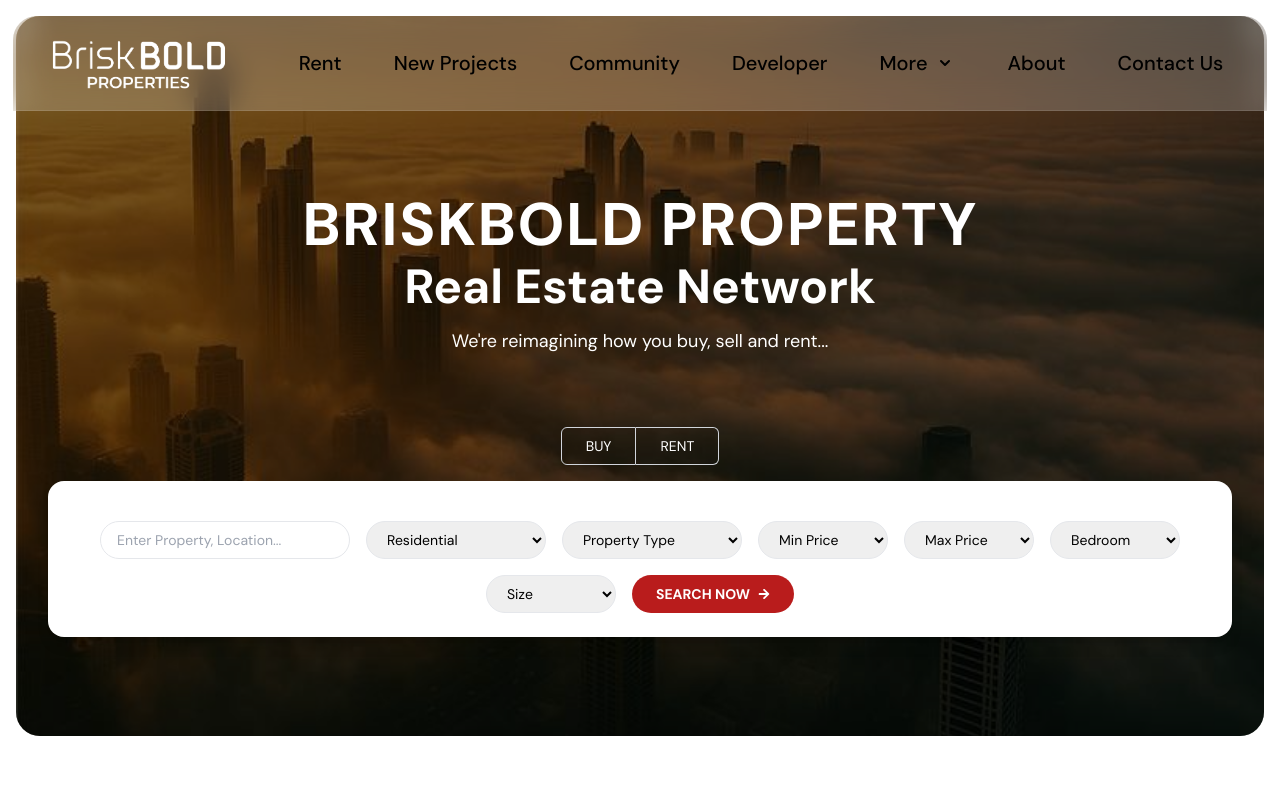
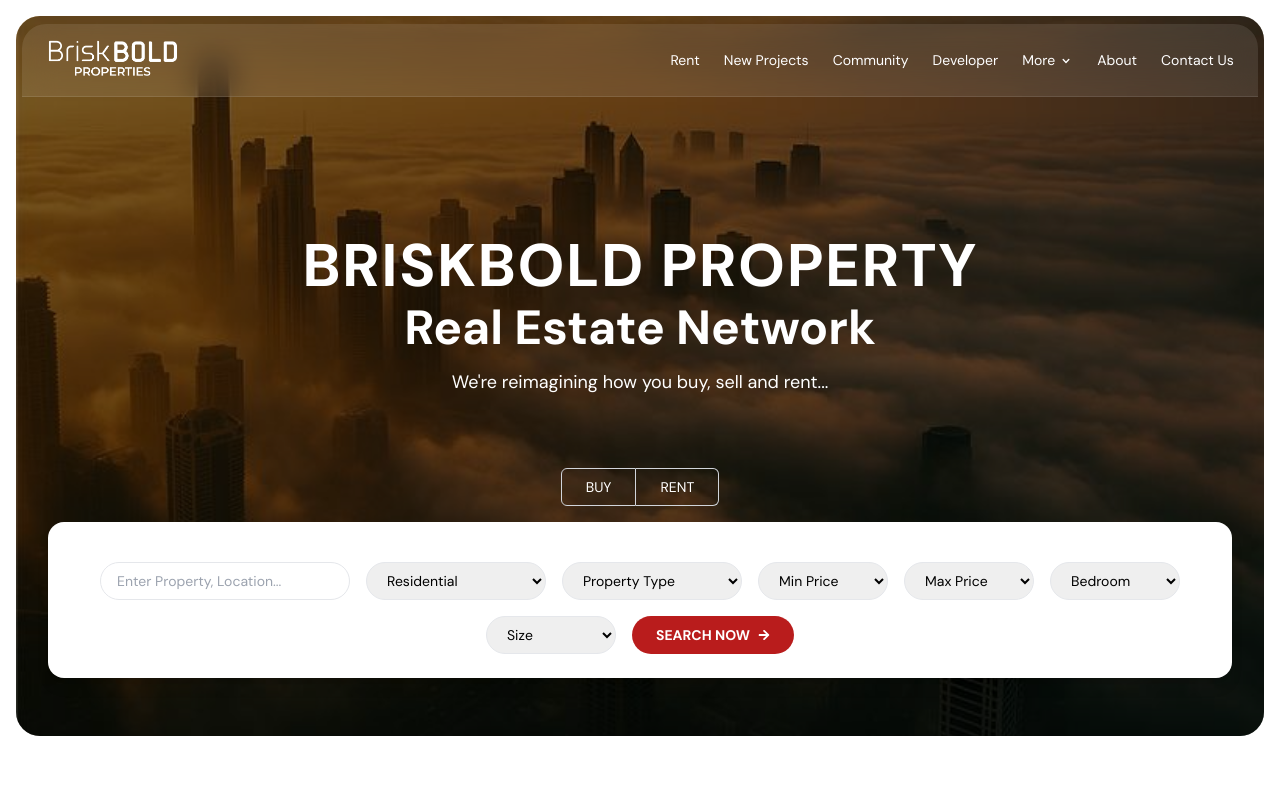
Before and after one commit to usmanashrafsiddiqi/BBP-MERN-WEBSITE, a React (Vite) app in the folder frontend/: page / in a window 1280 px wide. Shown: the top 800 px of the page. Built offline with nearby package versions, Linux system fonts and the light colour scheme.

Commit message:
nav updated

```diff
--- a/frontend/src/components/Footer.jsx
+++ b/frontend/src/components/Footer.jsx
@@ -42,7 +42,7 @@
 
           {/* About */}
           <div>
-            <h4 className="font-extrabold text-white mb-4 text-xl">About BRISKBOLD PROPERTY Site</h4>
+            <h4 className="font-extrabold text-white mb-4 text-xl">About Us</h4>
             <p className="text-gray-300 font-medium leading-relaxed">
               We’re reimagining how you<br />
               buy, sell and rent. It’s now <br />easier
--- a/frontend/src/components/Navbar.jsx
+++ b/frontend/src/components/Navbar.jsx
@@ -4,183 +4,79 @@
 
 const Navbar = () => {
   const [menuOpen, setMenuOpen] = useState(false);
-  const [dropdownOpen, setDropdownOpen] = useState(false);
+  const [moreOpen, setMoreOpen] = useState(false);
 
-  const toggleMenu = () => setMenuOpen(!menuOpen);
-  const toggleDropdown = () => setDropdownOpen(!dropdownOpen);
-
-  const navItems = [
-    { name: 'Rent', path: '/rent' },
-    { name: 'New Projects', path: '/newprojects' },
-    { name: 'Community', path: '/community' },
-    { name: 'Developer', path: '/developer' },
-    { name: 'More', path: '#' },
-    { name: 'About', path: '/about' },
-    { name: 'Contact Us', path: '/contact' },
-  ];
+  const toggleMenu = () => {
+    // Close "More" whenever mobile menu is toggled
+    setMenuOpen(!menuOpen);
+    setMoreOpen(false);
+  };
 
   return (
-    <nav className="fixed top-2 sm:top-3 md:top-4 left-0 right-0 mx-auto px-6 py-4 w-[98%] max-w-[98%] flex items-center justify-between z-50 bg-white/20 backdrop-blur-lg border-b border-white/10 rounded-t-[24px]">
-
-
-
-  {/* Navbar content here */}
+    <nav className="mt-2 mx-auto px-6 py-4 w-[99%] max-w-[99%] flex items-center justify-between z-50 bg-white/10 backdrop-blur-lg border-b border-white/10 rounded-t-[24px] relative">
       {/* Logo */}
-      <Link to="/" className="ml-3 mt-2 w-[120px] sm:w-[140px] md:w-[160px] xl:w-[180px]">
-        <img
-          src="/mainlogo.png"
-          alt="Briskbold Property Logo"
-          className="w-full h-auto object-contain"
-        />
+      <Link to="/">
+        <img src="/mainlogo.png" alt="Logo" className="h-10 w-auto" />
       </Link>
 
-      {/* Desktop Navigation */}
-      <div className="hidden lg:flex items-center justify-end flex-wrap gap-2 xl:gap-3 2xl:gap-4 flex-1">
-        <ul className="flex items-center flex-wrap gap-2 xl:gap-3 2xl:gap-4">
-          {navItems.map((item) =>
-            item.name === 'More' ? (
-              <li key={item.name} className="relative">
-                <button
-                  onClick={toggleDropdown}
-                  className="flex items-center px-4 xl:px-5 py-2 text-base lg:text-lg xl:text-xl 2xl:text-2xl bg-transparent text-black rounded-full font-medium transition hover:bg-gray-300"
-                >
-                  {item.name}
-                  <HiChevronDown className="ml-2 w-5 h-5" />
-                </button>
-                {dropdownOpen && (
-                  <div className="absolute top-full left-0 mt-2 bg-white text-black rounded shadow-lg w-52 z-50">
-                    <Link
-                      to="/blogs"
-                      className="block px-4 py-2 text-sm hover:bg-gray-100"
-                      onClick={() => setDropdownOpen(false)}
-                    >
-                      Blogs
-                    </Link>
-                    <Link
-                      to="/career"
-                      className="block px-4 py-2 text-sm hover:bg-gray-100"
-                      onClick={() => setDropdownOpen(false)}
-                    >
-                      Careers
-                    </Link>
-                    <Link
-                      to="/mortgage-calculator"
-                      className="block px-4 py-2 text-sm hover:bg-gray-100"
-                      onClick={() => setDropdownOpen(false)}
-                    >
-                      Mortgage Calculator
-                    </Link>
-                  </div>
-                )}
-              </li>
-            ) : (
-              <li key={item.name}>
-                <Link
-                  to={item.path}
-                  className="px-4 xl:px-5 py-2 text-base lg:text-lg xl:text-xl 2xl:text-2xl bg-transparent text-black rounded-full font-medium transition hover:bg-gray-300"
-                >
-                  {item.name}
-                </Link>
-              </li>
-            )
-          )}
-        </ul>
+      {/* Desktop Menu */}
+      <div className="hidden md:flex items-center gap-6">
+        <Link to="/rent" className="text-white text-sm hover:underline">Rent</Link>
+        <Link to="/newprojects" className="text-white text-sm hover:underline">New Projects</Link>
+        <Link to="/community" className="text-white text-sm hover:underline">Community</Link>
+        <Link to="/developer" className="text-white text-sm hover:underline">Developer</Link>
 
-        {/* Desktop Buttons */}
-        {/*
-        <div className="flex space-x-3 xl:space-x-4 ml-4">
-          <button className="px-4 xl:px-5 py-2 text-base lg:text-lg xl:text-xl 2xl:text-2xl border border-red-500 bg-white/10 text-white rounded-full transition hover:bg-red-600/20 hover:shadow-[0_0_10px_rgba(255,0,0,0.4)]">
-            HOT DEALS
+        <div className="relative group">
+          <button className="text-white text-sm flex items-center gap-1">
+            <span>More</span>
+            <HiChevronDown className="mt-[2px]" />
           </button>
-          <button className="px-4 xl:px-5 py-2 text-base lg:text-lg xl:text-xl 2xl:text-2xl border border-white border-opacity-40 bg-white/10 text-white rounded-full font-semibold transition hover:bg-white/20 hover:shadow-[0_0_10px_rgba(255,255,255,0.4)]">
-            LIST YOUR PROPERTY
-          </button>
+          <div className="absolute top-full mt-2 hidden group-hover:block bg-white text-black rounded shadow-lg p-2 min-w-[160px]">
+            <Link to="/career" className="block px-4 py-2 hover:bg-gray-100">Careers</Link>
+            <Link to="/blogs" className="block px-4 py-2 hover:bg-gray-100">Blogs</Link>
+            <Link to="/mortgage-calculator" className="block px-4 py-2 hover:bg-gray-100">Mortgage Calculator</Link>
+          </div>
         </div>
-        */}
+
+        <Link to="/about" className="text-white text-sm hover:underline">About</Link>
+        <Link to="/contact" className="text-white text-sm hover:underline">Contact Us</Link>
       </div>
 
-      {/* Mobile Hamburger Icon */}
-      <div className="lg:hidden z-50">
-        <button onClick={toggleMenu}>
-          {menuOpen ? (
-            <HiX className="text-3xl text-white" />
-          ) : (
-            <HiMenu className="text-3xl text-white" />
-          )}
+      {/* Hamburger Icon */}
+      <div className="md:hidden z-[9999]">
+        <button onClick={toggleMenu} className="text-white">
+          {menuOpen ? <HiX size={28} /> : <HiMenu size={28} />}
         </button>
       </div>
 
-      {/* Mobile Dropdown Menu */}
+      {/* Mobile Menu */}
       {menuOpen && (
-        <div className="fixed top-20 left-1/2 -translate-x-1/2 w-[90%] max-w-md h-[calc(100vh-80px)] bg-blue-500/40 backdrop-blur-xl px-6 py-6 flex flex-col space-y-4 z-[9999] lg:hidden shadow-xl rounded-2xl border border-white/10 transition-all duration-300 ease-in-out overflow-y-auto">
-          {navItems.map((item) =>
-            item.name === 'More' ? (
-              <div key="more" className="relative">
-                <div
-                  onClick={toggleDropdown}
-                  className="flex items-center justify-between text-white text-2xl uppercase tracking-wide hover:text-red-300 cursor-pointer"
-                >
-                  <span>More</span>
-                  <HiChevronDown className="w-6 h-6" />
-                </div>
-                {dropdownOpen && (
-                  <div className="mt-2 pl-4 space-y-1">
-                    <Link
-                      to="/blogs"
-                      className="block text-lg text-white hover:text-red-300 py-1"
-                      onClick={() => {
-                        setDropdownOpen(false);
-                        setMenuOpen(false);
-                      }}
-                    >
-                      Blogs
-                    </Link>
-                    <Link
-                      to="/career"
-                      className="block text-lg text-white hover:text-red-300 py-1"
-                      onClick={() => {
-                        setDropdownOpen(false);
-                        setMenuOpen(false);
-                      }}
-                    >
-                      Careers
-                    </Link>
-                    <Link
-                      to="/mortgage-calculator"
-                      className="block text-lg text-white hover:text-red-300 py-1"
-                      onClick={() => {
-                        setDropdownOpen(false);
-                        setMenuOpen(false);
-                      }}
-                    >
-                      Mortgage Calculator
-                    </Link>
-                  </div>
-                )}
+        <div className="fixed top-[80px] left-0 w-full bg-white text-black z-[9999] flex flex-col items-center space-y-4 py-6 rounded-b-[24px] shadow-lg md:hidden">
+          <Link to="/rent" className="hover:underline" onClick={toggleMenu}>Rent</Link>
+          <Link to="/newprojects" className="hover:underline" onClick={toggleMenu}>New Projects</Link>
+          <Link to="/community" className="hover:underline" onClick={toggleMenu}>Community</Link>
+          <Link to="/developer" className="hover:underline" onClick={toggleMenu}>Developer</Link>
+
+          {/* Mobile More Dropdown */}
+          <div className="relative">
+            <button
+              className="flex items-center gap-1 hover:underline"
+              onClick={() => setMoreOpen(!moreOpen)}
+            >
+              <span>More</span>
+              <HiChevronDown className="mt-[2px]" />
+            </button>
+            {moreOpen && (
+              <div className="absolute top-full left-1/2 -translate-x-1/2 mt-2 bg-white text-black rounded shadow-lg p-2 min-w-[180px] text-center">
+                <Link to="/career" className="block px-4 py-2 hover:bg-gray-100" onClick={toggleMenu}>Careers</Link>
+                <Link to="/blogs" className="block px-4 py-2 hover:bg-gray-100" onClick={toggleMenu}>Blogs</Link>
+                <Link to="/mortgage-calculator" className="block px-4 py-2 hover:bg-gray-100" onClick={toggleMenu}>Mortgage Calculator</Link>
               </div>
-            ) : (
-              <Link
-                key={item.name}
-                to={item.path}
-                className="text-white text-2xl uppercase tracking-wide hover:text-red-300 transition"
-                onClick={() => setMenuOpen(false)}
-              >
-                {item.name}
-              </Link>
-            )
-          )}
+            )}
+          </div>
 
-          {/* Mobile Buttons */}
-          {/*
-          <div className="flex flex-col space-y-2 pt-4">
-            <button className="px-4 py-2 border border-red-500 bg-white/10 text-white rounded-full text-base transition hover:bg-red-600/20 hover:shadow-[0_0_10px_rgba(255,0,0,0.4)]">
-              HOT DEALS
-            </button>
-            <button className="px-4 py-2 border border-white border-opacity-40 bg-white/10 text-white rounded-full text-base font-semibold transition hover:bg-white/20 hover:shadow-[0_0_10px_rgba(255,255,255,0.4)]">
-              LIST YOUR PROPERTY
-            </button>
-          </div>
-          */}
+          <Link to="/about" className="hover:underline" onClick={toggleMenu}>About</Link>
+          <Link to="/contact" className="hover:underline" onClick={toggleMenu}>Contact Us</Link>
         </div>
       )}
     </nav>
```
Also changed, not shown: frontend/src/pages/TeamInfo.jsx (+11 -4 lines).
